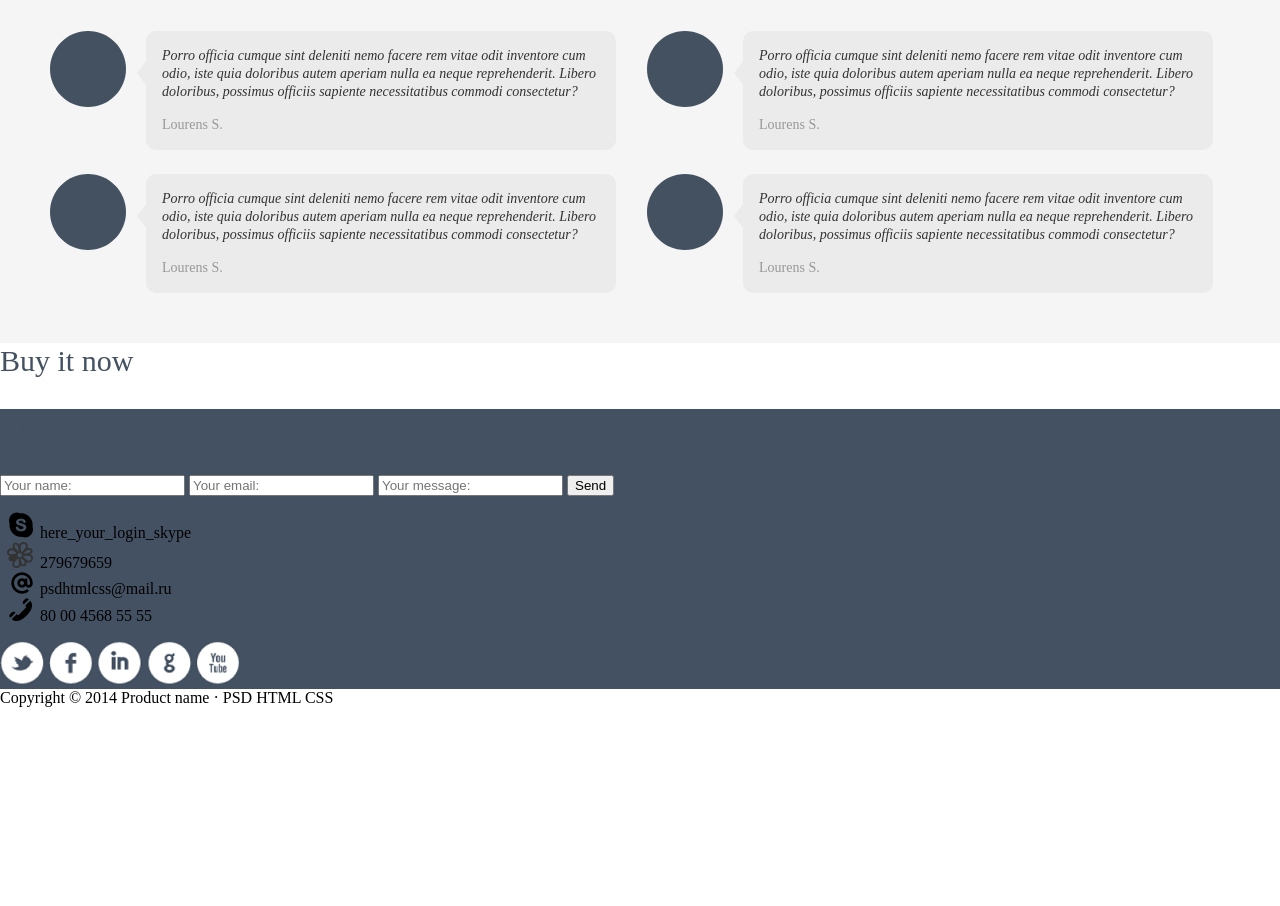
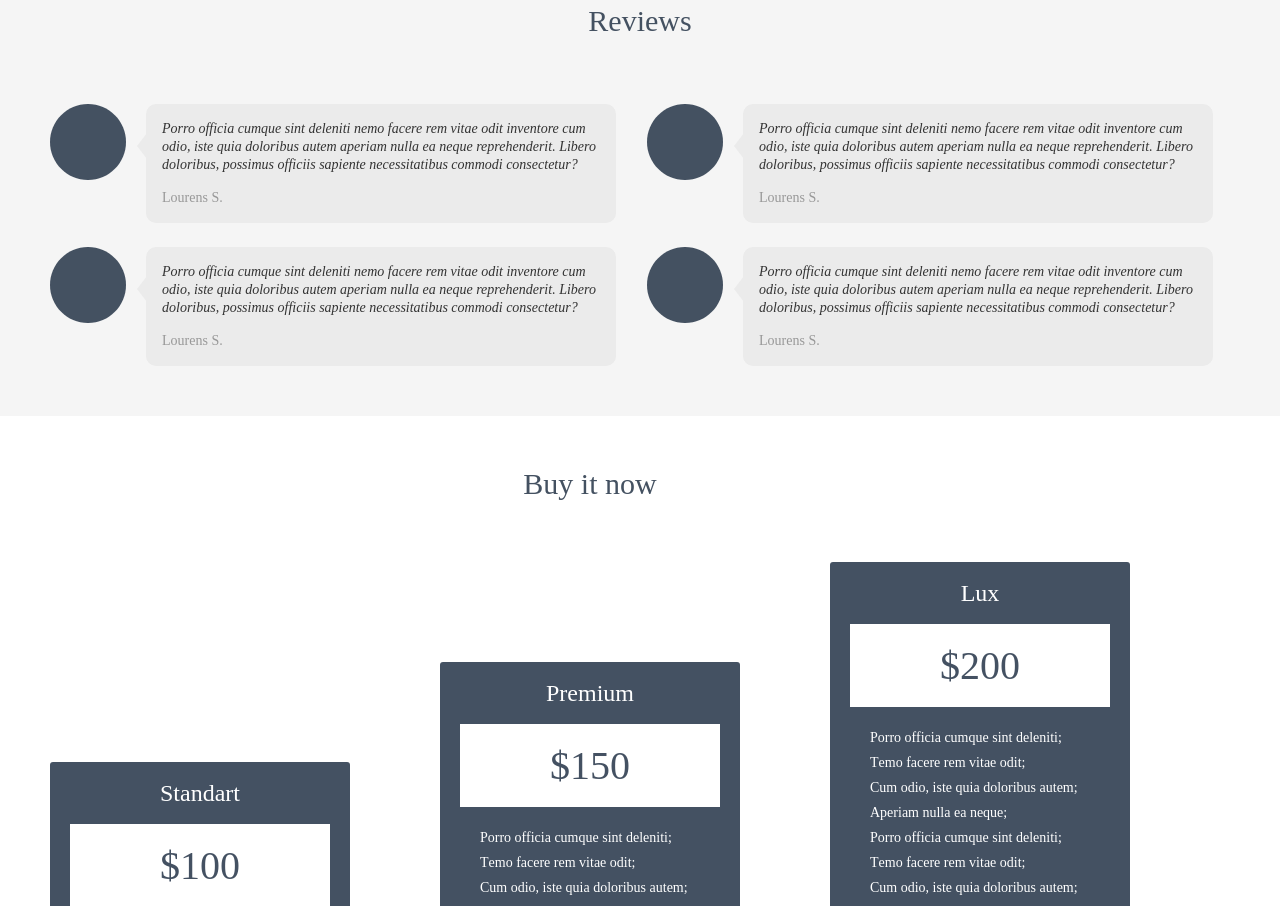
Before and after one commit to Evgeniya2709/First-progect, a plain HTML site: page index.html in a window 1280 px wide. Shown: the part 1894-2800 px from the top of the page. Before the commit the page ends 2601 px from the top, so only its background shows below. Drawn offline with Linux system fonts and the light colour scheme; files whose address does not match are found by name.

Commit message:
добавила блок buy

```diff
--- a/css/style.css
+++ b/css/style.css
@@ -249,16 +249,83 @@ body > div > main > section.reviews >div:nth-child(9) {
     color: #989898;
 }
 
-.buy .hf {
-    color:#445161;
+.buy {
+    width: 100%;
+    padding: 50px 150px 50px 50px;
+    display: flex; /* выравниваем все в ряд*/
+    flex-wrap: wrap; /*разрешите перенос блоков*/
+    justify-content: space-between; /*позволяет расположить элементы равномерно друг от друга*/
+    box-sizing: border-box; /*изменяет поведение блочной модели*/
+}
+
+.ht {
+    width: 100%;
+    display: block;
     font-size: 30px;
     text-align: center;
+    margin: 0 0 30px 0;
 }
 
-.buy img {
-    height: 499px;
-    width: 968px;
-    float: center;
+.buy-item {
+    width: 300px;
+    padding: 16px 20px 20px 20px;
+    box-sizing: border-box;
+    align-self: flex-end;
+    background-color: #445162;
+    border-radius: 3px;
+}
+
+.buy-item .hf {
+    width: 100%;
+    display: block;
+    text-align: center;
+    font-size: 24px;
+    line-height: 30px;
+    font-weight: 400;
+    color: #FFFFFF;
+    padding: 0 0 16px 0;
+}
+
+.buy-price {
+    width: 100%;
+    display: block;
+    text-align: center;
+    color:#445162;
+    font-size:40px;
+    padding: 18px 0 18px 0;
+    background-color: #FFFFFF;
+}
+
+.buy-item ol {
+    width: 100%;
+    display: block;
+    color:#FFFFFF;
+    font-size: 14px;
+    line-height: 25px;
+    margin-block-start: 18px;
+    padding-inline-start: 20px;
+}
+
+.buy-item a {
+    width: 100%;
+    display: block;
+    text-align: center;
+    padding: 13px 0 13px 0;
+    color:#445161;
+    background-color:#FFFFFF;
+    text-transform: uppercase; /*Все символы текста становятся прописными (верхний регистр)*/
+    border-radius: 5px;
+    font-size: 18px;
+    text-decoration: none; /* Отменяем подчеркивание у ссылки */
+    font-weight: 600; /* Жирное начертание */
+}
+
+.buy-item a:hover {
+    font-weight: normal;
+}
+
+.buy-item a:active {
+    color: black;
 }
 
 .contacts {
--- a/index.html
+++ b/index.html
@@ -98,8 +98,52 @@
     </section>
 
     <section class="buy">
-      <span class="ht">Buy it now</span>
-      <!--<img src="img/buy.png" alt="#">-->
+        <span class="ht">Buy it now</span>
+        <div class="buy-item">
+          <span class="hf">Standart</span>
+          <span class="buy-price">$100</span>
+          <ol>
+            <li>Porro officia cumque sint deleniti;</li>
+            <li>Тemo facere rem vitae odit;</li>
+            <li>Cum odio, iste quia doloribus autem;</li>
+            <li>Aperiam nulla ea neque.</li>
+          </ol>
+          <a href="#" class="buy-c">Buy</a>
+        </div>
+        <div class="buy-item">
+          <span class="hf">Premium</span>
+          <span class="buy-price">$150</span>
+          <ol>
+            <li>Porro officia cumque sint deleniti;</li>
+            <li>Тemo facere rem vitae odit;</li>
+            <li>Cum odio, iste quia doloribus autem;</li>
+            <li>Aperiam nulla ea neque;</li>
+            <li>Porro officia cumque sint deleniti;</li>
+            <li>Тemo facere rem vitae odit;</li>
+            <li>Cum odio, iste quia doloribus autem;</li>
+            <li>Aperiam nulla ea neque.</li>
+          </ol>
+          <a href="#" class="buy-c">Buy</a>
+        </div>
+        <div class="buy-item">
+          <span class="hf">Lux</span>
+          <span class="buy-price">$200</span>
+          <ol>
+            <li>Porro officia cumque sint deleniti;</li>
+            <li>Тemo facere rem vitae odit;</li>
+            <li>Cum odio, iste quia doloribus autem;</li>
+            <li>Aperiam nulla ea neque;</li>
+            <li>Porro officia cumque sint deleniti;</li>
+            <li>Тemo facere rem vitae odit;</li>
+            <li>Cum odio, iste quia doloribus autem;</li>
+            <li>Aperiam nulla ea neque;</li>
+            <li>Porro officia cumque sint deleniti; </li>
+            <li>Тemo facere rem vitae odit;</li>
+            <li>Cum odio, iste quia doloribus autem;</li>
+            <li>Aperiam nulla ea neque.</li>
+          </ol>
+          <a href="#" class="buy-c">Buy</a>
+        </div>
     </section>
 
     <footer class="contacts">
```
